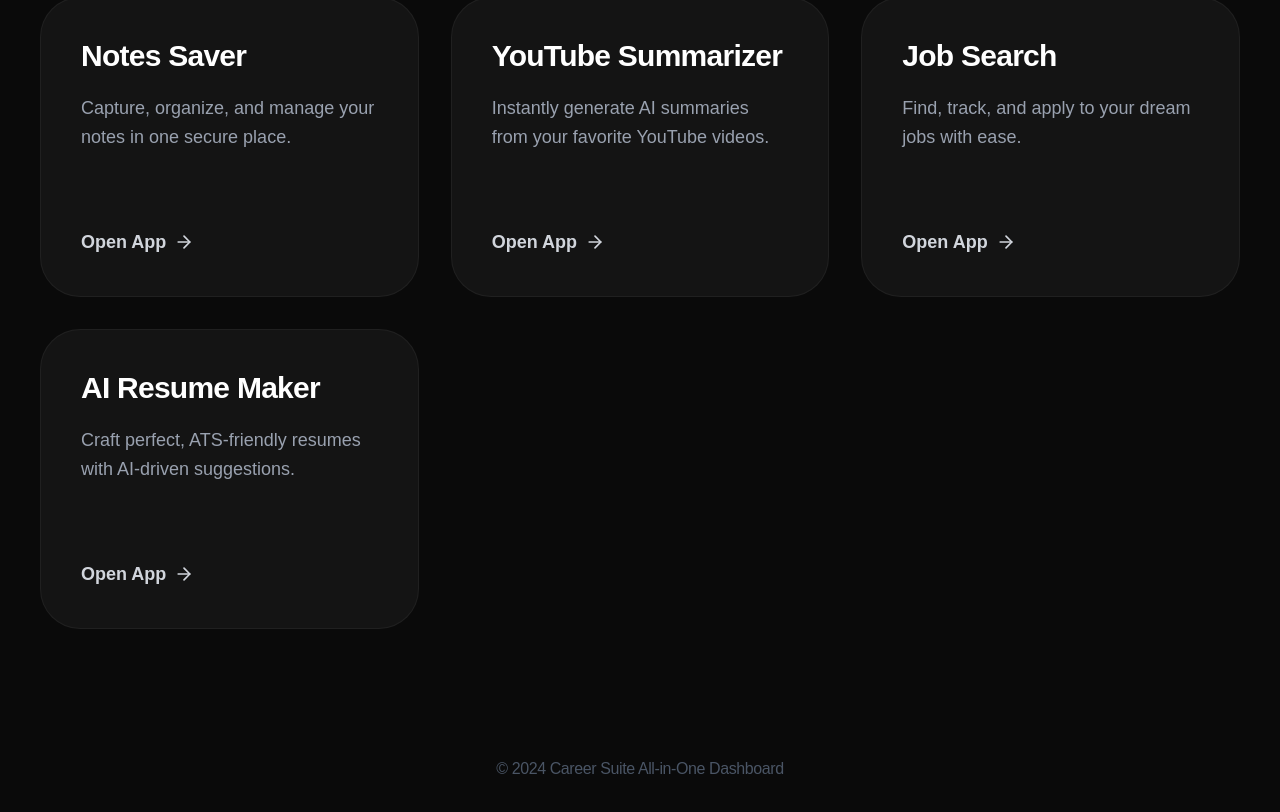
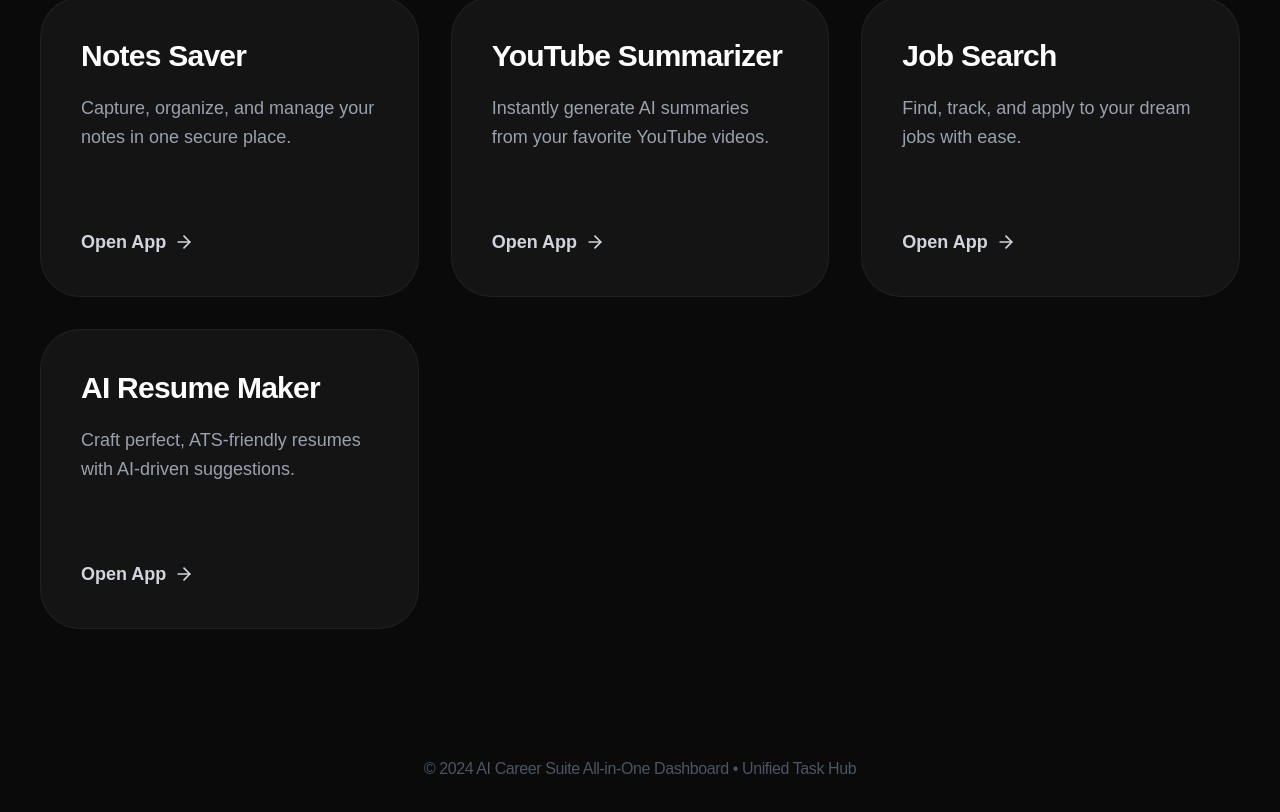
Before and after one commit to parimusha-code/ai-job-search, a Next.js app: page / in a window 1280 px wide. Shown: the part 620-1432 px from the top of the page. Built offline with nearby package versions, Linux system fonts and the light colour scheme; no server answers.

Commit message:
Final Update: Force rebuild of Unified Career Hub Dashboard

```diff
--- a/src/app/page.tsx
+++ b/src/app/page.tsx
@@ -42,7 +42,7 @@ export default function HubPage() {
             {/* Hero Section */}
             <div className="text-center max-w-4xl mb-24">
                 <h1 className="text-6xl sm:text-7xl font-bold mb-8 tracking-tight leading-tight">
-                    Your Projects,<br />Unified.
+                    Your Career Hub,<br />Unified.
                 </h1>
                 <p className="text-xl sm:text-2xl text-gray-400 font-medium leading-relaxed max-w-3xl mx-auto">
                     Access your productivity tools, media utilities, and career trackers from a single interconnected ecosystem.
@@ -80,7 +80,7 @@ export default function HubPage() {
             </div>
 
             <footer className="mt-32 text-gray-600 font-medium tracking-tight">
-                <p>© 2024 Career Suite All-in-One Dashboard</p>
+                <p>© 2024 AI Career Suite All-in-One Dashboard • Unified Task Hub</p>
             </footer>
         </div>
     );
```
